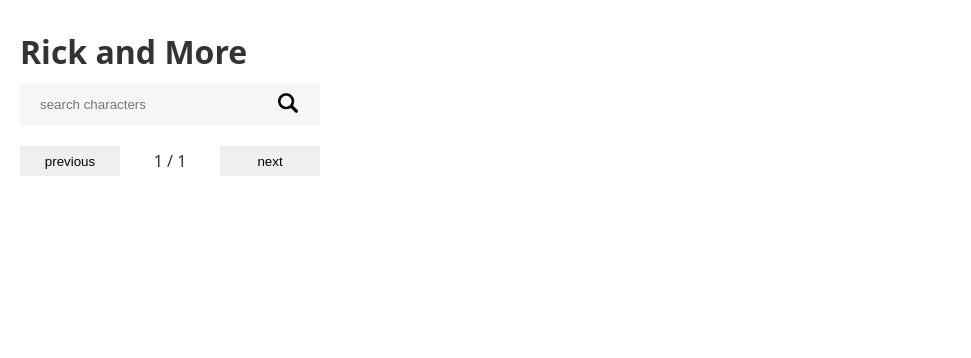
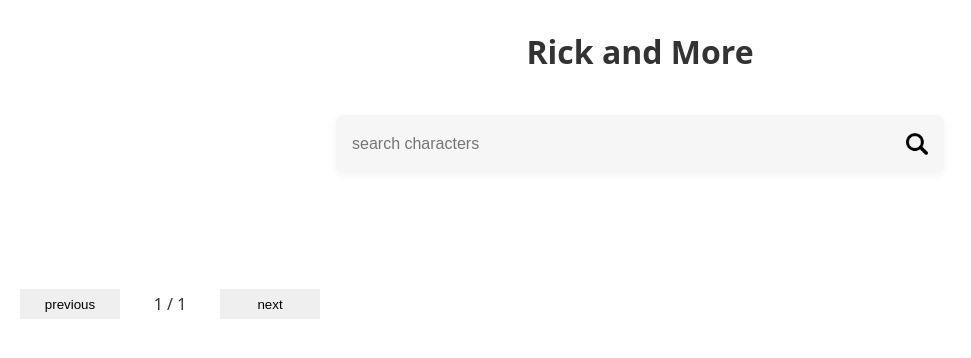
Before and after one commit to lipejdc/recap-project-3_rick-and-morty-app, a website with bundled scripts: page index.html in a window 1280 px wide. Shown: the whole page, without its empty margins (0-971 px from the left). Built offline with nearby package versions, Linux system fonts and the light colour scheme; no server answers.

Commit message:
position and style cards, search bar and title

```diff
--- a/components/CharacterCard/CharacterCard.css
+++ b/components/CharacterCard/CharacterCard.css
@@ -1,9 +1,22 @@
 .card-container {
   margin-bottom: 10px;
+  display: flex;
+  flex-wrap: wrap;
+  justify-content: center;
+  gap: 3rem;
+  padding: 2rem;
 }
 .card {
-  width: 300px;
+  width: 90%;
+  max-width: 18rem;
+  border-radius: 0.5rem;
+  box-shadow: 0 0.125rem 0.5rem rgba(0, 0, 0, 0.15);
+  overflow: hidden;
+  display: flex;
+  flex-direction: column;
   background-color: var(--color-secondary);
+  transition: transform 0.3s ease;
+
 }
 
 .card__info {
@@ -23,3 +36,7 @@
 li {
   list-style: none;
 }
+
+.card:hover {
+  transform: scale(1.1);
+}
--- a/components/CharacterCard/CharacterCard.js
+++ b/components/CharacterCard/CharacterCard.js
@@ -1,7 +1,7 @@
 export default function createCharacterCard(characterData) {
   const newCharacterCard = document.createElement("li");
-  newCharacterCard.classList.add("card-container");
-  newCharacterCard.setAttribute("data-js", "card-container");
+  newCharacterCard.classList.add("card");
+  newCharacterCard.setAttribute("data-js", "card");
 
   newCharacterCard.innerHTML = `
           <div class="card__image-container">
--- a/components/SearchBar/SearchBar.css
+++ b/components/SearchBar/SearchBar.css
@@ -1,23 +1,40 @@
 .search-bar-container {
-  width: 300px;
+  width: 100%;
+  display: flex;
+  justify-content: center;
+  margin: 2rem auto;
+  max-width: 40rem;
+  padding: 0 1rem;
 }
 
 .search-bar {
-  padding: 10px 20px;
+  padding: 0.75rem 1rem;
   background-color: var(--color-secondary);
-  display: grid;
-  grid-template-columns: 1fr 24px;
+  display: flex;
+  align-items: center;
+  width: 100%;
+  border-radius: 0.5rem;
+  box-shadow: 0 2px 8px rgba(0, 0, 0, 0.05);
+  gap: 0.75rem;
 }
 
 .search-bar__input {
   background-color: transparent;
   border: none;
   color: var(--color-primary);
+  flex: 1;
+  padding: 0.5rem 0;
+  font-size: 1rem;
 }
 
 .search-bar__button {
   border: none;
   background-color: transparent;
+  display: flex;
+  align-items: center;
+  justify-content: center;
+  padding: 0;
+  cursor: pointer;
 }
 
 .search-bar__input:focus {
@@ -25,5 +42,6 @@
 }
 
 .search-bar__icon {
-  width: 20px;
+  width: 1.35rem;
+  height: auto;
 }
--- a/styles.css
+++ b/styles.css
@@ -29,4 +29,5 @@ main {
 
 .title {
   padding: 10px 0;
+  text-align: center;
 }
```
